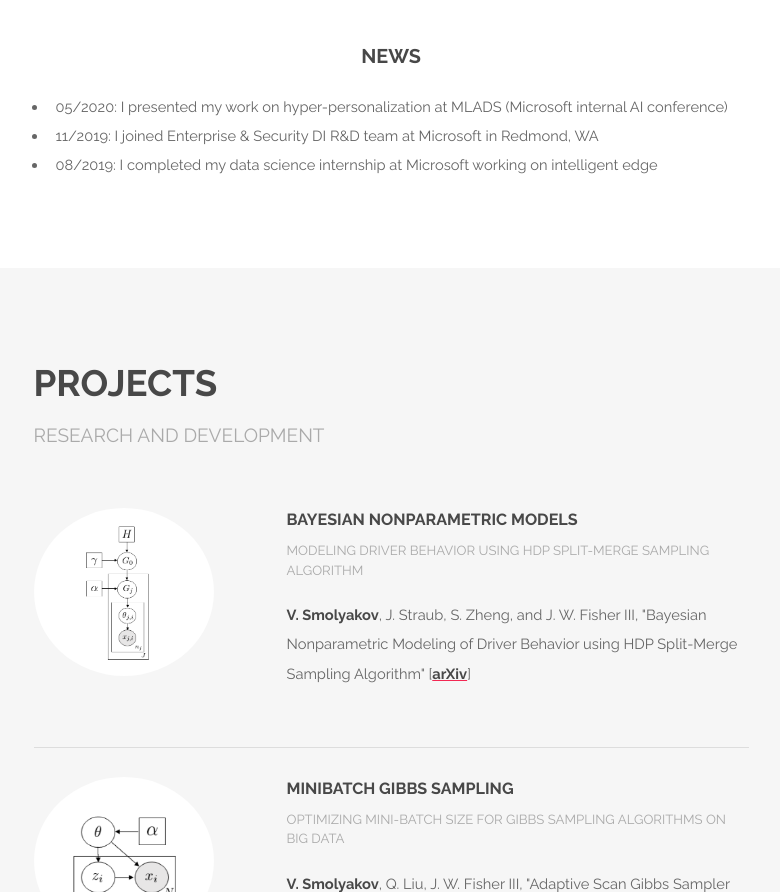
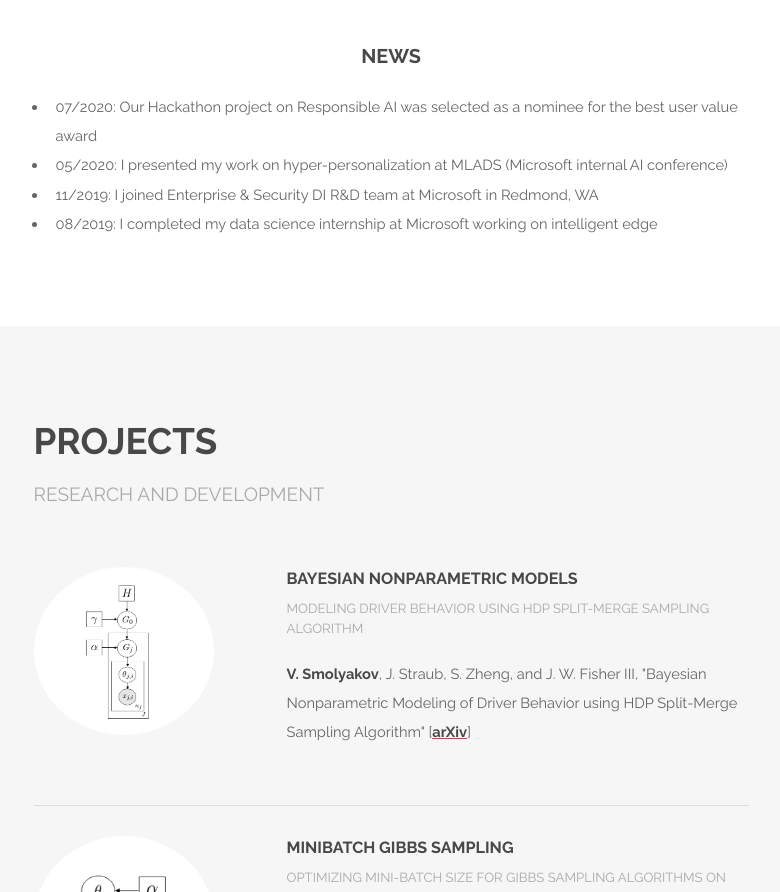
Before and after one commit to vsmolyakov/vsmolyakov.github.io, a plain HTML site: page index.html in a window 1280 px wide. Shown: the part 1397-2289 px from the top of the page, without its empty margins (249-1029 px from the left). Drawn offline with Linux system fonts and the light colour scheme.

Commit message:
news
news

```diff
--- a/index.html
+++ b/index.html
@@ -84,6 +84,7 @@
 					<div class="container 75%">
 						<h3 style="text-align: center">News</h3>
 						<ul>
+							<li>07/2020: Our Hackathon project on Responsible AI was selected as a nominee for the best user value award</li>
 							<li>05/2020: I presented my work on hyper-personalization at MLADS (Microsoft internal AI conference)</li>
 							<li>11/2019: I joined Enterprise & Security DI R&D team at Microsoft in Redmond, WA</li>
 							<li>08/2019: I completed my data science internship at Microsoft working on intelligent edge
```
